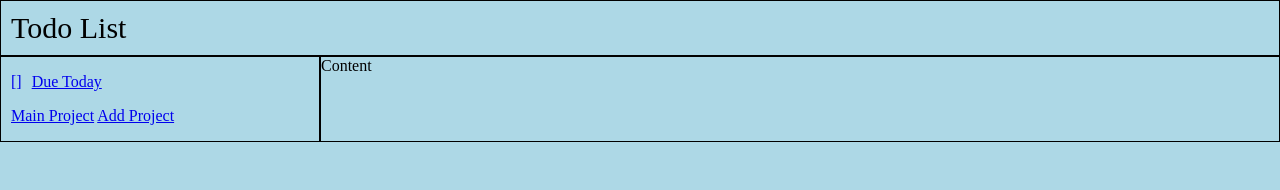
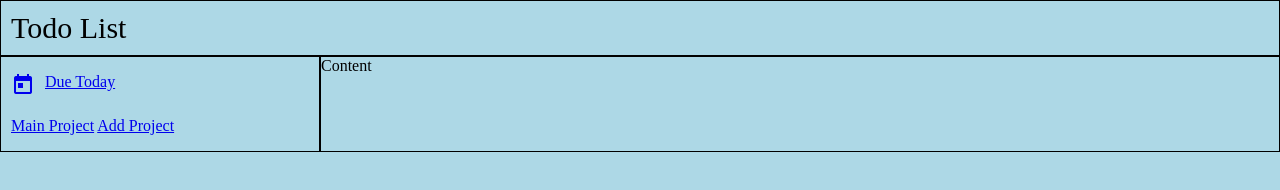
Before and after one commit to eimon851/odin-todo, a website built with webpack: page src/template.html in a window 1280 px wide. Built offline with nearby package versions, Linux system fonts and the light colour scheme.

Commit message:
added today icon

```diff
--- a/src/template.html
+++ b/src/template.html
@@ -4,6 +4,8 @@
     <meta charset="UTF-8">
     <meta name="viewport" content="width=device-width, initial-scale=1.0">
     <title>To-do Project</title>
+    <link href="https://fonts.googleapis.com/icon?family=Material+Icons"
+      rel="stylesheet">
 </head>
 <body>
     <div>
@@ -13,7 +15,9 @@
                 <ul>
                     <a href=".">
                         <div class="due-date-container">
-                            <div class="icon">[]</div>
+                            <div class="icon">
+                                <span class="material-icons">today</span>
+                            </div>
                             <div class="title">Due Today</div>
                         </div>
                     </a>
```
